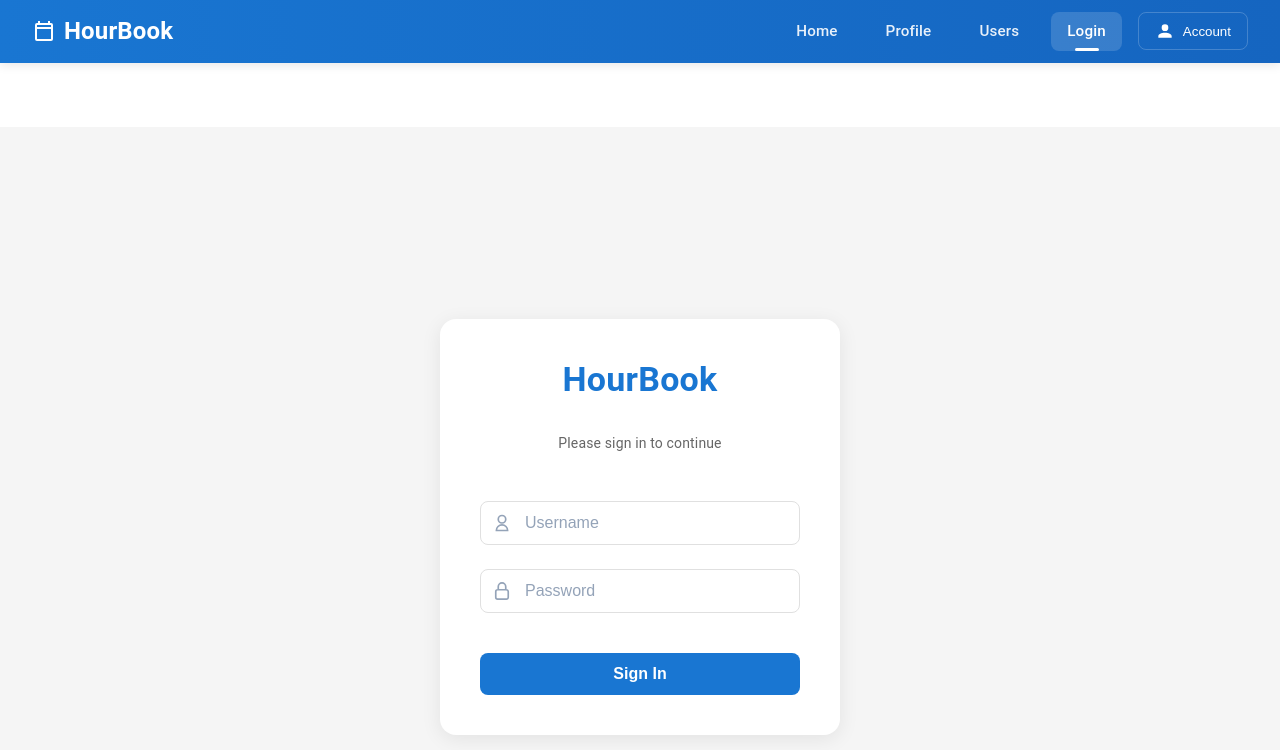
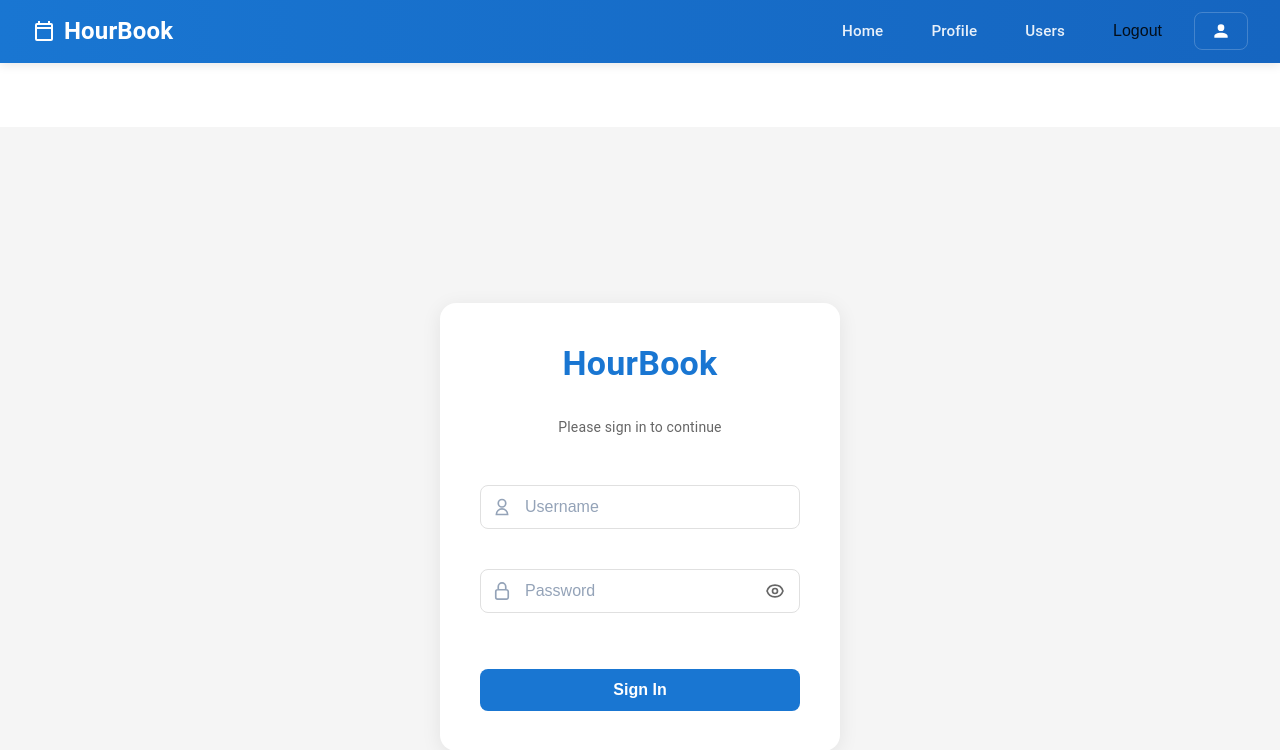
Before and after one commit to kvilho/nowhitespaces, a React (Vite) app in the folder frontend/: page /login in a window 1280 px wide. Shown: the top 750 px of the page. Built offline with nearby package versions, Linux system fonts and the light colour scheme; sample sign-in values are in the browser's storage.

Commit message:
simple auth to frontend

```diff
--- a/frontend/src/App.tsx
+++ b/frontend/src/App.tsx
@@ -7,6 +7,7 @@ import Home from "./pages/Home";
 import Login from "./pages/Login";
 import Profile from "./pages/Profile"
 import UsersPage from "./pages/UsersPage";
+import ProtectedRoute from "./components/ProtectedRoute";
 
 const theme = createTheme({
   palette: {
@@ -23,10 +24,22 @@ const App: React.FC = () => {
         <Navbar />
         <Box sx={{ paddingTop: "64px" }}>
           <Routes>
-            <Route path="/" element={<Home />} />
             <Route path="/login" element={<Login />} />
-            <Route path="/profile" element={<Profile />} />
-            <Route path="/users" element={<UsersPage />} />
+            <Route path="/" element={
+              <ProtectedRoute>
+                <Home />
+              </ProtectedRoute>
+            } />
+            <Route path="/profile" element={
+              <ProtectedRoute>
+                <Profile />
+              </ProtectedRoute>
+            } />
+            <Route path="/users" element={
+              <ProtectedRoute>
+                <UsersPage />
+              </ProtectedRoute>
+            } />
           </Routes>
         </Box>
       </Router>
--- a/frontend/src/components/Navbar.tsx
+++ b/frontend/src/components/Navbar.tsx
@@ -1,13 +1,27 @@
-import React, { useState } from 'react';
-import { Link, useLocation } from 'react-router-dom';
+import React, { useState, useEffect } from 'react';
+import { Link, useLocation, useNavigate } from 'react-router-dom';
 import '../styles/navbar.css';
+import AuthService from '../services/authService';
 
 const Navbar: React.FC = () => {
     const [isMenuOpen, setIsMenuOpen] = useState(false);
+    const [isAuthenticated, setIsAuthenticated] = useState(false);
     const location = useLocation();
+    const navigate = useNavigate();
+    const authService = AuthService.getInstance();
+
+    useEffect(() => {
+        setIsAuthenticated(authService.isAuthenticated());
+    }, [location.pathname]);
 
     const isActive = (path: string) => {
         return location.pathname === path ? 'active' : '';
+    };
+
+    const handleLogout = () => {
+        authService.logout();
+        setIsAuthenticated(false);
+        navigate('/login');
     };
 
     return (
@@ -30,6 +44,8 @@ const Navbar: React.FC = () => {
                 </button>
 
                 <div className={`nav-links ${isMenuOpen ? 'show' : ''}`}>
+                    {isAuthenticated ? (
+                        <>
                             <Link to="/" className={`nav-link ${isActive('/')}`}>
                                 Home
                             </Link>
@@ -39,16 +55,21 @@ const Navbar: React.FC = () => {
                             <Link to="/users" className={`nav-link ${isActive('/users')}`}>
                                 Users
                             </Link>
+                            <button onClick={handleLogout} className="nav-link logout-button">
+                                Logout
+                            </button>
+                        </>
+                    ) : (
                         <Link to="/login" className={`nav-link ${isActive('/login')}`}>
                             Login
                         </Link>
+                    )}
 
                     <div className="profile-section">
                         <button className="profile-button">
                             <svg viewBox="0 0 24 24" fill="currentColor">
                                 <path d="M12,4A4,4 0 0,1 16,8A4,4 0 0,1 12,12A4,4 0 0,1 8,8A4,4 0 0,1 12,4M12,14C16.42,14 20,15.79 20,18V20H4V18C4,15.79 7.58,14 12,14Z" />
                             </svg>
-                            <span>Account</span>
                         </button>
                     </div>
                 </div>
--- /dev/null
+++ b/frontend/src/components/ProtectedRoute.tsx
@@ -0,0 +1,18 @@
+import { Navigate } from 'react-router-dom';
+import AuthService from '../services/authService';
+
+interface ProtectedRouteProps {
+    children: React.ReactNode;
+}
+
+const ProtectedRoute: React.FC<ProtectedRouteProps> = ({ children }) => {
+    const authService = AuthService.getInstance();
+
+    if (!authService.isAuthenticated()) {
+        return <Navigate to="/login" replace />;
+    }
+
+    return <>{children}</>;
+};
+
+export default ProtectedRoute;
--- a/frontend/src/pages/Login.tsx
+++ b/frontend/src/pages/Login.tsx
@@ -1,16 +1,31 @@
 import { useState } from 'react';
 import { Paper, Typography } from '@mui/material';
+import { useNavigate } from 'react-router-dom';
 import "../styles/loginform.css";
+import AuthService from '../services/authService';
 
 const Login: React.FC = () => {
     const [username, setUsername] = useState('');
     const [password, setPassword] = useState('');
+    const [error, setError] = useState('');
+    const [showPassword, setShowPassword] = useState(false);
+    const navigate = useNavigate();
+    const authService = AuthService.getInstance();
 
-    const handleSubmit = (event: React.FormEvent) => {
+    const handleSubmit = async (event: React.FormEvent) => {
         event.preventDefault();
-        // Handle login logic here
-        console.log('Username:', username);
-        console.log('Password:', password);
+        setError('');
+
+        try {
+            await authService.login(username, password);
+            navigate('/'); // Redirect to home page after successful login
+        } catch (err) {
+            setError('Invalid username or password');
+        }
+    };
+
+    const togglePasswordVisibility = () => {
+        setShowPassword(!showPassword);
     };
 
     return (
@@ -24,6 +39,12 @@ const Login: React.FC = () => {
                         Please sign in to continue
                     </Typography>
 
+                    {error && (
+                        <Typography color="error" className="error-message">
+                            {error}
+                        </Typography>
+                    )}
+
                     {/* Username Field with Icon */}
                     <div className='input-field'>
                         <svg className="icon" stroke="currentColor" fill="none" strokeWidth="2" viewBox="0 0 24 24" xmlns="http://www.w3.org/2000/svg">
@@ -35,10 +56,11 @@ const Login: React.FC = () => {
                             type="text"
                             value={username}
                             onChange={(e) => setUsername(e.target.value)}
+                            required
                         />
                     </div>
 
-                    {/* Password Field with Icon */}
+                    {/* Password Field with Icon and Toggle */}
                     <div className='input-field'>
                         <svg className="icon" stroke="currentColor" fill="none" strokeWidth="2" viewBox="0 0 24 24" xmlns="http://www.w3.org/2000/svg">
                             <path d="M16.5 10.5V6.75a4.5 4.5 0 10-9 0v3.75m-.75 11.25h10.5a2.25 2.25 0 002.25-2.25v-6.75a2.25 2.25 0 00-2.25-2.25H6.75a2.25 2.25 0 00-2.25 2.25v6.75a2.25 2.25 0 002.25 2.25z" strokeLinejoin="round" strokeLinecap="round"></path>
@@ -46,10 +68,34 @@ const Login: React.FC = () => {
                         <input
                             className='input password-input'
                             placeholder='Password'
-                            type="password"
+                            type={showPassword ? "text" : "password"}
                             value={password}
                             onChange={(e) => setPassword(e.target.value)}
+                            required
                         />
+                        <button
+                            type="button"
+                            className="password-toggle"
+                            onClick={togglePasswordVisibility}
+                        >
+                            <svg
+                                className="eye-icon"
+                                stroke="currentColor"
+                                fill="none"
+                                strokeWidth="2"
+                                viewBox="0 0 24 24"
+                                xmlns="http://www.w3.org/2000/svg"
+                            >
+                                {showPassword ? (
+                                    <path d="M13.875 18.825A10.05 10.05 0 0112 19c-4.478 0-8.268-2.943-9.543-7a9.97 9.97 0 011.563-3.029m5.858.908a3 3 0 114.243 4.243M9.878 9.878l4.242 4.242M9.88 9.88l-3.29-3.29m7.532 7.532l3.29 3.29M3 3l3.59 3.59m0 0A9.953 9.953 0 0112 5c4.478 0 8.268 2.943 9.543 7a10.025 10.025 0 01-4.132 5.411m0 0L21 21" />
+                                ) : (
+                                    <>
+                                        <path d="M15 12a3 3 0 11-6 0 3 3 0 016 0z" />
+                                        <path d="M2.458 12C3.732 7.943 7.523 5 12 5c4.478 0 8.268 2.943 9.542 7-1.274 4.057-5.064 7-9.542 7-4.477 0-8.268-2.943-9.542-7z" />
+                                    </>
+                                )}
+                            </svg>
+                        </button>
                     </div>
 
                     <button type="submit" className="login-button">
--- /dev/null
+++ b/frontend/src/services/authService.ts
@@ -0,0 +1,84 @@
+import config from '../config';
+
+interface LoginResponse {
+    token: string;
+    user: {
+        username: string;
+        role: string;
+    };
+}
+
+class AuthService {
+    private static instance: AuthService;
+    private token: string | null = null;
+
+    private constructor() {
+        // Check if there's a stored token
+        const storedToken = localStorage.getItem('token');
+        if (storedToken) {
+            this.token = storedToken;
+        }
+    }
+
+    public static getInstance(): AuthService {
+        if (!AuthService.instance) {
+            AuthService.instance = new AuthService();
+        }
+        return AuthService.instance;
+    }
+
+    public async login(username: string, password: string): Promise<LoginResponse> {
+        try {
+            console.log('Attempting login with:', { username, password });
+
+            // For demo purposes, we'll use a simple token based on the username
+            // In a real application, this would be handled by the backend
+            if (username === 'employer' && password === 'employer') {
+                console.log('Login successful for employer');
+                const token = btoa('employer:employer');
+                this.token = token;
+                localStorage.setItem('token', token);
+                return {
+                    token,
+                    user: {
+                        username: 'employer',
+                        role: 'EMPLOYER'
+                    }
+                };
+            } else if (username === 'employee' && password === 'employee') {
+                console.log('Login successful for employee');
+                const token = btoa('employee:employee');
+                this.token = token;
+                localStorage.setItem('token', token);
+                return {
+                    token,
+                    user: {
+                        username: 'employee',
+                        role: 'EMPLOYEE'
+                    }
+                };
+            } else {
+                console.log('Invalid credentials:', { username, password });
+                throw new Error('Invalid credentials');
+            }
+        } catch (error) {
+            console.error('Login error:', error);
+            throw error;
+        }
+    }
+
+    public logout(): void {
+        this.token = null;
+        localStorage.removeItem('token');
+    }
+
+    public getToken(): string | null {
+        return this.token;
+    }
+
+    public isAuthenticated(): boolean {
+        return !!this.token;
+    }
+}
+
+export default AuthService;
--- a/frontend/src/styles/loginform.css
+++ b/frontend/src/styles/loginform.css
@@ -38,7 +38,9 @@
 /* Input Fields */
 .input-field {
     position: relative;
-    width: 100%;
+    display: flex;
+    align-items: center;
+    margin-bottom: 1rem;
 }
 
 .input {
@@ -120,3 +122,25 @@
         font-size: 1.75rem !important;
     }
 }
+
+.password-toggle {
+    position: absolute;
+    right: 10px;
+    background: none;
+    border: none;
+    cursor: pointer;
+    padding: 5px;
+    display: flex;
+    align-items: center;
+    justify-content: center;
+    color: #666;
+}
+
+.password-toggle:hover {
+    color: #1976d2;
+}
+
+.eye-icon {
+    width: 20px;
+    height: 20px;
+}
--- a/frontend/src/styles/navbar.css
+++ b/frontend/src/styles/navbar.css
@@ -159,3 +159,17 @@
         background: linear-gradient(to right, #1565c0, #0d47a1);
     }
 }
+
+.logout-button {
+    background: none;
+    border: none;
+    color: inherit;
+    font-size: inherit;
+    cursor: pointer;
+    padding: 0.5rem 1rem;
+    text-decoration: none;
+}
+
+.logout-button:hover {
+    color: #ff4081;
+}
```
Also changed, not shown: frontend/src/components/Calendar.tsx (+20 -6 lines). Lines whose indentation alone changed are shown as unchanged.
